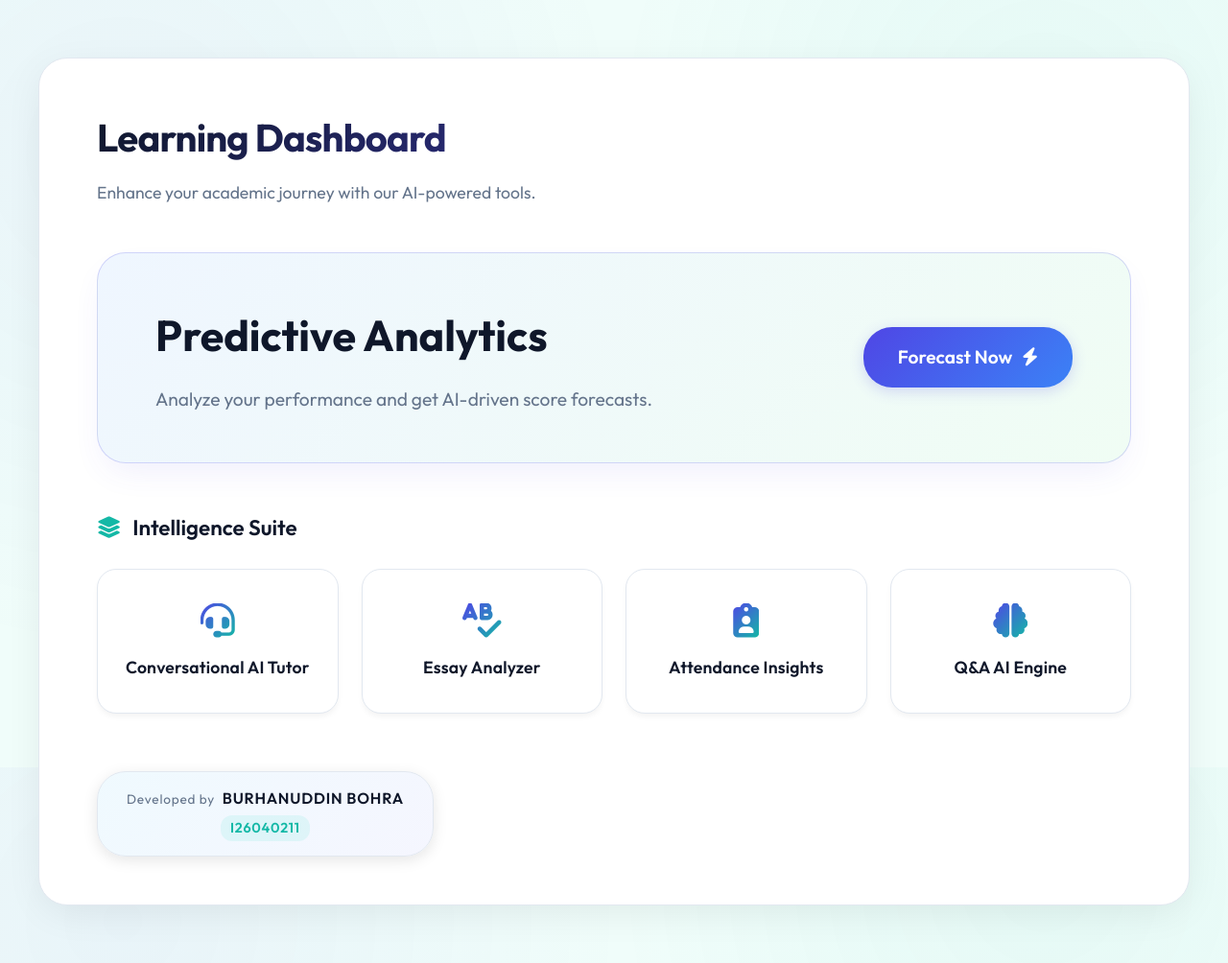
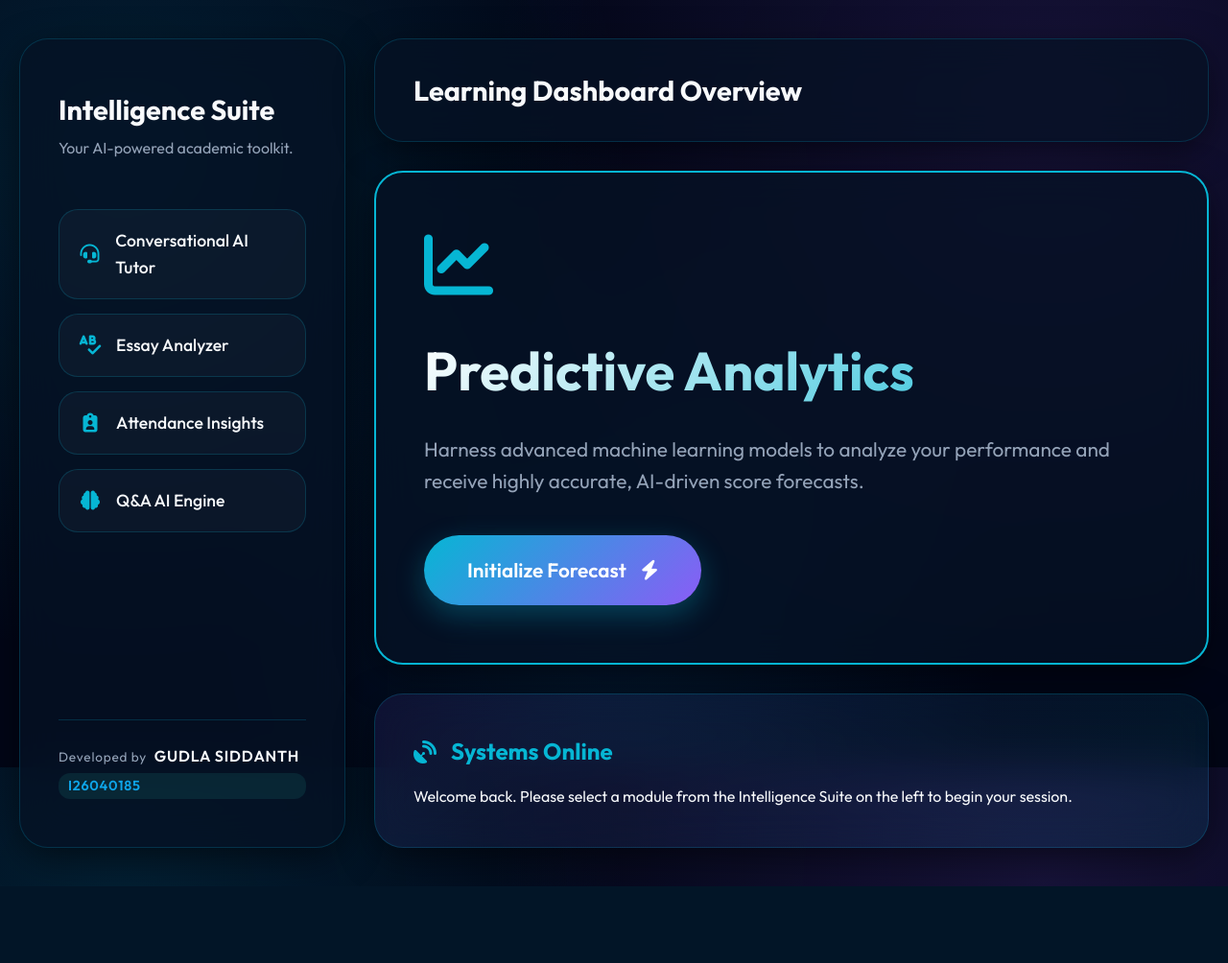
Before and after one commit to MORYASSHAN/REPO_freelance, a Flask app: page / in a window 1280 px wide. Shown: the whole page at 96% size. After the commit the page ends 924 px from the top, so only its background shows below. Run offline with Flask 3, Linux system fonts and the light colour scheme; parts of the project's set-up code (start-up, migrations or seed data) failed here and were passed over.

Commit message:
feat: design deep-space aurora theme, develop sidebar layout, and name attribution to Gudla Siddanth

```diff
--- a/Exam-predictor/src/static/style_aaru.css
+++ b/Exam-predictor/src/static/style_aaru.css
@@ -2,18 +2,18 @@
 @import url('https://fonts.googleapis.com/css2?family=Outfit:wght@300;400;500;600;700&display=swap');
 
 :root {
-    --bg-dark: #f0fdfa; /* Soft mint/white background */
-    --glass-bg: #ffffff;
-    --glass-border: #e2e8f0;
-    --primary-main: #4f46e5; /* Deep Indigo */
-    --primary-glow: rgba(79, 70, 229, 0.2);
-    --accent-purple: #3b82f6; /* Soft blue */
-    --accent-teal: #14b8a6; /* Mint/Teal */
-    --text-high: #0f172a; /* Slate 900 */
-    --text-dim: #64748b; /* Slate 500 */
+    --bg-dark: #020617; /* Obsidian */
+    --glass-bg: rgba(6, 18, 36, 0.75); /* Deep translucent blue */
+    --glass-border: rgba(6, 182, 212, 0.2);
+    --primary-main: #06b6d4; /* Vibrant Teal */
+    --primary-glow: rgba(6, 182, 212, 0.6);
+    --accent-purple: #8b5cf6; /* Magenta Deep */
+    --accent-teal: #0ea5e9; /* Light Cyan */
+    --text-high: #f8fafc;
+    --text-dim: #94a3b8;
     --radius-xl: 30px;
     --radius-lg: 20px;
-    --shadow-subtle: 0 10px 40px -5px rgba(0, 0, 0, 0.08); /* Lighter shadow */
+    --shadow-subtle: 0 10px 40px -5px rgba(0, 0, 0, 0.6);
     --transition-smooth: all 0.4s cubic-bezier(0.16, 1, 0.3, 1);
 }
 
@@ -27,9 +27,9 @@ body {
     font-family: 'Outfit', sans-serif;
     background-color: var(--bg-dark);
     background-image:
-        radial-gradient(circle at 10% 20%, rgba(79, 70, 229, 0.05) 0%, transparent 40%),
-        radial-gradient(circle at 85% 15%, rgba(20, 184, 166, 0.05) 0%, transparent 35%),
-        radial-gradient(circle at 50% 80%, rgba(59, 130, 246, 0.05) 0%, transparent 45%);
+        radial-gradient(circle at 10% 20%, rgba(6, 182, 212, 0.15) 0%, transparent 40%),
+        radial-gradient(circle at 85% 15%, rgba(139, 92, 246, 0.15) 0%, transparent 45%),
+        radial-gradient(circle at 50% 80%, rgba(14, 165, 233, 0.1) 0%, transparent 45%);
     background-attachment: fixed;
     color: var(--text-high);
     line-height: 1.6;
@@ -43,102 +43,128 @@ body {
     to { opacity: 1; transform: translateY(0); }
 }
 
-.dashboard-container, .container {
-    max-width: 1200px;
-    margin: 60px auto;
-    padding: 50px 60px;
+.dashboard-layout-flex {
+    display: flex;
+    max-width: 1500px;
+    margin: 40px auto;
+    gap: 30px;
+    padding: 0 20px;
+    min-height: calc(100vh - 80px);
+}
+
+.container {
     background: var(--glass-bg);
     border: 1px solid var(--glass-border);
     border-radius: var(--radius-xl);
     box-shadow: var(--shadow-subtle);
-    animation: fadeInUp 0.8s var(--transition-smooth);
+    backdrop-filter: blur(20px);
+    -webkit-backdrop-filter: blur(20px);
     position: relative;
     z-index: 1;
 }
 
-.bottom-section {
-    margin-top: 50px;
+/* Sidebar Styles */
+.sidebar-navigation {
+    width: 340px;
+    flex-shrink: 0;
+    padding: 50px 40px;
+    display: flex;
+    flex-direction: column;
 }
 
-h1 {
-    font-size: 2.5rem;
+.sidebar-title {
+    font-size: 1.8rem;
     font-weight: 700;
-    margin-bottom: 0.75rem;
-    background: linear-gradient(135deg, var(--text-high) 0%, var(--primary-main) 100%);
-    -webkit-background-clip: text;
-    background-clip: text;
-    -webkit-text-fill-color: transparent;
-    letter-spacing: -0.02em;
+    margin-bottom: 5px;
+    color: var(--text-high);
 }
 
-p {
+.sidebar-subtitle {
+    font-size: 1rem;
     color: var(--text-dim);
-    font-size: 1.1rem;
-    margin-bottom: 3rem;
-    max-width: 600px;
+    margin-bottom: 50px;
 }
 
-.nav-grid {
-    display: grid;
-    grid-template-columns: repeat(auto-fit, minmax(220px, 1fr));
-    gap: 24px;
+.nav-vertical {
+    display: flex;
+    flex-direction: column;
+    gap: 15px;
+    flex: 1;
 }
 
-.nav-card {
-    background: #ffffff;
+.nav-item {
+    display: flex;
+    align-items: center;
+    gap: 15px;
+    padding: 18px 20px;
+    background: rgba(255, 255, 255, 0.03);
     border: 1px solid var(--glass-border);
     border-radius: var(--radius-lg);
-    padding: 35px 25px;
     text-decoration: none;
     color: var(--text-high);
+    font-weight: 500;
+    transition: var(--transition-smooth);
+    font-size: 1.1rem;
+}
+
+.nav-item:hover {
+    background: rgba(6, 182, 212, 0.1);
+    border-color: var(--primary-main);
+    transform: translateX(5px);
+}
+
+.nav-item i {
+    font-size: 20px;
+    color: var(--primary-main);
+    width: 24px;
+    text-align: center;
+}
+
+.attribution-sidebar {
+    margin-top: 50px;
+    padding-top: 25px;
+    border-top: 1px solid var(--glass-border);
     display: flex;
     flex-direction: column;
+    gap: 5px;
+}
+
+/* Main Content Styles */
+.main-content-area {
+    flex: 1;
+    display: flex;
+    flex-direction: column;
+    gap: 30px;
+}
+
+.top-header-panel {
+    padding: 30px 40px;
+    display: flex;
+    align-items: center;
+}
+
+.top-header-panel h2 {
+    margin: 0;
+    font-size: 1.8rem;
+    color: var(--text-high);
+}
+
+.welcome-card {
+    padding: 40px;
+    background: linear-gradient(135deg, rgba(139, 92, 246, 0.1), rgba(6, 182, 212, 0.1));
+}
+
+.welcome-card h3 {
+    display: flex;
     align-items: center;
     gap: 15px;
-    transition: var(--transition-smooth);
-    position: relative;
-    overflow: hidden;
-    box-shadow: 0 4px 6px -1px rgba(0, 0, 0, 0.05);
+    color: var(--primary-main);
+    margin-bottom: 15px;
+    font-size: 1.5rem;
 }
 
-.nav-card::before {
-    content: '';
-    position: absolute;
-    top: 0;
-    left: 0;
-    width: 100%;
-    height: 100%;
-    background: linear-gradient(135deg, rgba(79, 70, 229, 0.05), transparent);
-    opacity: 0;
-    transition: var(--transition-smooth);
-}
-
-.nav-card:hover {
-    transform: translateY(-8px);
-    border-color: rgba(79, 70, 229, 0.3);
-    background: #ffffff;
-    box-shadow: 0 20px 40px -15px rgba(0, 0, 0, 0.1);
-}
-
-.nav-card:hover::before {
-    opacity: 1;
-}
-
-.nav-card i {
-    font-size: 36px;
-    background: linear-gradient(135deg, var(--primary-main), var(--accent-teal));
-    -webkit-background-clip: text;
-    background-clip: text;
-    -webkit-text-fill-color: transparent;
-    margin-bottom: 5px;
-}
-
-.nav-card span {
-    font-weight: 600;
-    font-size: 1.1rem;
-    letter-spacing: 0.01em;
-    text-align: center;
-    line-height: 1.3;
+.welcome-card p {
+    margin: 0;
 }
 
 /* Forms & Inputs */
@@ -312,82 +338,67 @@ tr td:last-child {
 .badge-present { background: rgba(45, 212, 191, 0.2); color: var(--accent-teal); }
 .badge-absent { background: rgba(239, 68, 68, 0.15); color: #f87171; }
 
-/* Hero Card Styles */
+/* Hero Card Aurora Styles */
 .hero-card {
-    display: block;
-    background: linear-gradient(135deg, #eff6ff, #f0fdf4);
-    border: 1px solid rgba(79, 70, 229, 0.2);
-    border-radius: var(--radius-xl);
-    padding: 60px 40px;
-    text-align: center;
+    display: flex;
+    flex-direction: column;
+    justify-content: center;
+    border: 2px solid var(--primary-main);
+    padding: 60px 50px;
     text-decoration: none;
     color: var(--text-high);
-    margin-bottom: 40px;
     transition: var(--transition-smooth);
     position: relative;
     overflow: hidden;
-    box-shadow: 0 15px 35px -10px rgba(79, 70, 229, 0.1);
-}
-
-.hero-horizontal {
-    display: flex;
-    align-items: center;
-    justify-content: space-between;
-    padding: 50px 60px;
-    text-align: left;
-}
-
-.hero-horizontal-content {
     flex: 1;
-    padding-right: 40px;
 }
 
 .hero-card:hover {
-    transform: translateY(-3px);
-    box-shadow: 0 25px 50px -15px rgba(79, 70, 229, 0.2);
-    background: linear-gradient(135deg, #e0e7ff, #dcfce7);
+    transform: translateY(-5px);
+    box-shadow: 0 25px 50px -15px rgba(6, 182, 212, 0.4);
+    background: rgba(6, 182, 212, 0.08);
 }
 
 .hero-icon {
-    font-size: 64px;
+    font-size: 72px;
+    margin-bottom: 30px;
+    color: var(--primary-main);
+}
+
+.hero-card h2 {
+    font-size: 3.5rem;
+    font-weight: 800;
     margin-bottom: 20px;
-    background: linear-gradient(135deg, var(--primary-main), var(--accent-purple));
+    background: linear-gradient(135deg, #ffffff 0%, var(--primary-main) 100%);
     -webkit-background-clip: text;
     background-clip: text;
     -webkit-text-fill-color: transparent;
 }
 
-.hero-card h2 {
-    font-size: 2.8rem;
-    font-weight: 800;
-    margin-bottom: 15px;
-    color: var(--text-high);
+.hero-card p {
+    font-size: 1.3rem;
+    color: var(--text-dim);
+    margin: 0 0 40px 0;
+    max-width: 800px;
 }
 
-.hero-card p {
-    font-size: 1.2rem;
-    color: var(--text-dim);
-    margin: 0;
-    max-width: 600px;
+.btn-aurora {
+    display: inline-flex;
+    align-items: center;
+    gap: 15px;
+    align-self: flex-start;
+    background: linear-gradient(135deg, var(--primary-main) 0%, var(--accent-purple) 100%);
+    color: #ffffff;
+    padding: 20px 45px;
+    border-radius: 40px;
+    font-size: 1.3rem;
+    font-weight: 600;
+    transition: var(--transition-smooth);
+    box-shadow: 0 10px 30px rgba(6, 182, 212, 0.3);
 }
 
-.btn-hero {
-    display: inline-flex;
-    align-items: center;
-    gap: 10px;
-    flex-shrink: 0;
-    background: linear-gradient(135deg, var(--primary-main) 0%, var(--accent-purple) 100%);
-    color: #ffffff;
-    padding: 16px 36px;
-    border-radius: 30px;
-    font-size: 1.2rem;
-    font-weight: 600;
-    transition: var(--transition-smooth);
-    box-shadow: 0 4px 15px rgba(79, 70, 229, 0.2);
-}
-
-.hero-card:hover .btn-hero {
-    box-shadow: 0 8px 25px rgba(79, 70, 229, 0.4);
+.hero-card:hover .btn-aurora {
+    box-shadow: 0 15px 40px rgba(139, 92, 246, 0.5);
     transform: scale(1.05);
 }
 
--- a/Exam-predictor/templates/attendance.html
+++ b/Exam-predictor/templates/attendance.html
@@ -50,8 +50,8 @@
         </div>
 
         <div class="attribution-box">
-            <span class="attribution-name">Burhanuddin Bohra</span>
-            <span class="attribution-id">I26040211</span>
+            <span class="attribution-name">Gudla Siddanth</span>
+            <span class="attribution-id">I26040185</span>
         </div>
     </div>
 
--- a/Exam-predictor/templates/attendance_log.html
+++ b/Exam-predictor/templates/attendance_log.html
@@ -45,8 +45,8 @@
         <a href="/" class="btn-back"><i class="fas fa-arrow-left"></i> Back to Dashboard</a>
 
         <div class="attribution-box">
-            <span class="attribution-name">Burhanuddin Bohra</span>
-            <span class="attribution-id">I26040211</span>
+            <span class="attribution-name">Gudla Siddanth</span>
+            <span class="attribution-id">I26040185</span>
         </div>
     </div>
 
--- a/Exam-predictor/templates/essay.html
+++ b/Exam-predictor/templates/essay.html
@@ -20,8 +20,8 @@
         <a href="/" class="btn-back"><i class="fas fa-arrow-left"></i> Back to Dashboard</a>
 
         <div class="attribution-box">
-            <span class="attribution-name">Burhanuddin Bohra</span>
-            <span class="attribution-id">I26040211</span>
+            <span class="attribution-name">Gudla Siddanth</span>
+            <span class="attribution-id">I26040185</span>
         </div>
     </div>
 
--- a/Exam-predictor/templates/essay_result.html
+++ b/Exam-predictor/templates/essay_result.html
@@ -19,8 +19,8 @@
         <a href="/" class="btn-back"><i class="fas fa-arrow-left"></i> Back to Dashboard</a>
 
         <div class="attribution-box">
-            <span class="attribution-name">Burhanuddin Bohra</span>
-            <span class="attribution-id">I26040211</span>
+            <span class="attribution-name">Gudla Siddanth</span>
+            <span class="attribution-id">I26040185</span>
         </div>
     </div>
 
--- a/Exam-predictor/templates/index.html
+++ b/Exam-predictor/templates/index.html
@@ -6,48 +6,59 @@
     <!-- Font Awesome for icons -->
     <link rel="stylesheet" href="https://cdnjs.cloudflare.com/ajax/libs/font-awesome/6.5.0/css/all.min.css">
 </head>
-<body class="dashboard">
-    <div class="dashboard-container">
-        <h1>Learning Dashboard</h1>
-        <p>Enhance your academic journey with our AI-powered tools.</p>
+<body class="dashboard aurora-theme">
+    <div class="dashboard-layout-flex">
+        <!-- Sidebar Navigation -->
+        <aside class="sidebar-navigation container">
+            <h1 class="sidebar-title">Intelligence Suite</h1>
+            <p class="sidebar-subtitle">Your AI-powered academic toolkit.</p>
 
-        <a href="/predictor" class="hero-card hero-horizontal">
-            <div class="hero-text-content">
-                <h2>Predictive Analytics</h2>
-                <p>Analyze your performance and get AI-driven score forecasts.</p>
-            </div>
-            <span class="btn-hero">Forecast Now <i class="fas fa-bolt"></i></span>
-        </a>
-
-        <div class="bottom-section">
-            <h3 class="section-title"><i class="fas fa-layer-group"></i> Intelligence Suite</h3>
-            <div class="nav-grid">
-                <a href="/tutor" class="nav-card">
+            <nav class="nav-vertical">
+                <a href="/tutor" class="nav-item">
                     <i class="fas fa-headset"></i>
                     <span>Conversational AI Tutor</span>
                 </a>
-                <a href="/essay" class="nav-card">
+                <a href="/essay" class="nav-item">
                     <i class="fas fa-spell-check"></i>
                     <span>Essay Analyzer</span>
                 </a>
-                <a href="/attendance" class="nav-card">
+                <a href="/attendance" class="nav-item">
                     <i class="fas fa-clipboard-user"></i>
                     <span>Attendance Insights</span>
                 </a>
-                <a href="/qa" class="nav-card">
+                <a href="/qa" class="nav-item">
                     <i class="fas fa-brain"></i>
                     <span>Q&A AI Engine</span>
                 </a>
+            </nav>
+
+            <div class="attribution-sidebar">
+                <span class="attribution-name">Gudla Siddanth</span>
+                <span class="attribution-id">I26040185</span>
             </div>
-        </div>
+        </aside>
 
-        <div class="attribution-box">
-            <span class="attribution-name">Burhanuddin Bohra</span>
-            <span class="attribution-id">I26040211</span>
-        </div>
+        <!-- Main Content Area -->
+        <main class="main-content-area">
+            <div class="top-header-panel container">
+                <h2>Learning Dashboard Overview</h2>
+            </div>
+
+            <a href="/predictor" class="hero-card aurora-hero container">
+                <div class="hero-text-content">
+                    <i class="fas fa-chart-line hero-icon aurora-icon"></i>
+                    <h2>Predictive Analytics</h2>
+                    <p>Harness advanced machine learning models to analyze your performance and receive highly accurate, AI-driven score forecasts.</p>
+                </div>
+                <span class="btn-hero btn-aurora">Initialize Forecast <i class="fas fa-bolt"></i></span>
+            </a>
+
+            <div class="welcome-card container">
+                <h3><i class="fas fa-satellite-dish"></i> Systems Online</h3>
+                <p>Welcome back. Please select a module from the Intelligence Suite on the left to begin your session.</p>
+            </div>
+        </main>
     </div>
-
-
 
 </body>
 </html>
--- a/Exam-predictor/templates/predictor.html
+++ b/Exam-predictor/templates/predictor.html
@@ -34,8 +34,8 @@
         <a href="/" class="btn-back"><i class="fas fa-arrow-left"></i> Back to Dashboard</a>
 
         <div class="attribution-box">
-            <span class="attribution-name">Burhanuddin Bohra</span>
-            <span class="attribution-id">I26040211</span>
+            <span class="attribution-name">Gudla Siddanth</span>
+            <span class="attribution-id">I26040185</span>
         </div>
     </div>
 
--- a/Exam-predictor/templates/qa.html
+++ b/Exam-predictor/templates/qa.html
@@ -21,8 +21,8 @@
         <a href="/" class="btn-back"><i class="fas fa-arrow-left"></i> Back to Dashboard</a>
 
         <div class="attribution-box">
-            <span class="attribution-name">Burhanuddin Bohra</span>
-            <span class="attribution-id">I26040211</span>
+            <span class="attribution-name">Gudla Siddanth</span>
+            <span class="attribution-id">I26040185</span>
         </div>
     </div>
 
--- a/Exam-predictor/templates/qa_result.html
+++ b/Exam-predictor/templates/qa_result.html
@@ -27,8 +27,8 @@
         </div>
 
         <div class="attribution-box">
-            <span class="attribution-name">Burhanuddin Bohra</span>
-            <span class="attribution-id">I26040211</span>
+            <span class="attribution-name">Gudla Siddanth</span>
+            <span class="attribution-id">I26040185</span>
         </div>
     </div>
 
--- a/Exam-predictor/templates/result.html
+++ b/Exam-predictor/templates/result.html
@@ -15,8 +15,8 @@
         <a href="/" class="btn-back"><i class="fas fa-arrow-left"></i> Back to Dashboard</a>
 
         <div class="attribution-box">
-            <span class="attribution-name">Burhanuddin Bohra</span>
-            <span class="attribution-id">I26040211</span>
+            <span class="attribution-name">Gudla Siddanth</span>
+            <span class="attribution-id">I26040185</span>
         </div>
     </div>
 
--- a/Exam-predictor/templates/tutor.html
+++ b/Exam-predictor/templates/tutor.html
@@ -19,8 +19,8 @@
         <a href="/" class="btn-back"><i class="fas fa-arrow-left"></i> Back to Dashboard</a>
 
         <div class="attribution-box">
-            <span class="attribution-name">Burhanuddin Bohra</span>
-            <span class="attribution-id">I26040211</span>
+            <span class="attribution-name">Gudla Siddanth</span>
+            <span class="attribution-id">I26040185</span>
         </div>
     </div>
 
--- a/Exam-predictor/templates/tutor_result.html
+++ b/Exam-predictor/templates/tutor_result.html
@@ -21,8 +21,8 @@
         <a href="/" class="btn-back"><i class="fas fa-arrow-left"></i> Back to Dashboard</a>
 
         <div class="attribution-box">
-            <span class="attribution-name">Burhanuddin Bohra</span>
-            <span class="attribution-id">I26040211</span>
+            <span class="attribution-name">Gudla Siddanth</span>
+            <span class="attribution-id">I26040185</span>
         </div>
     </div>
 
```
